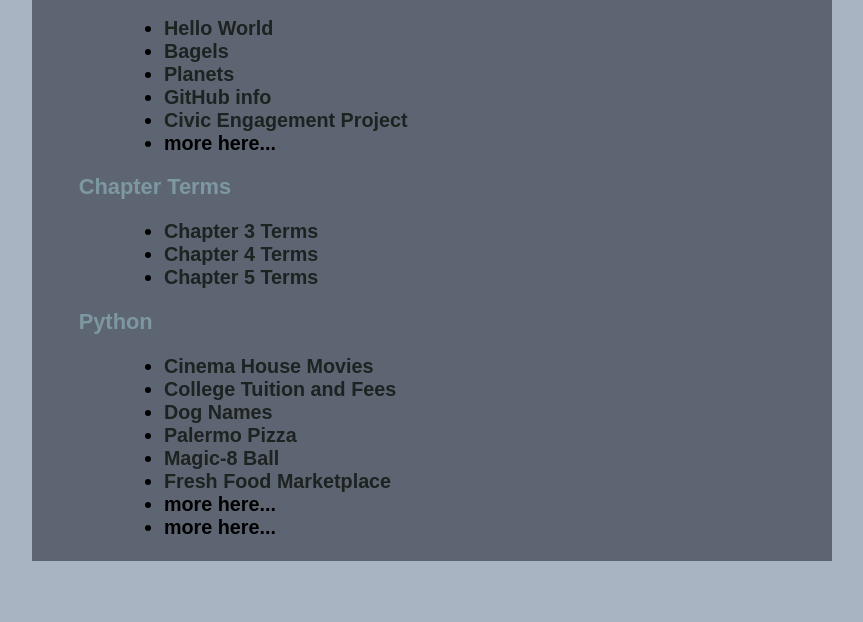
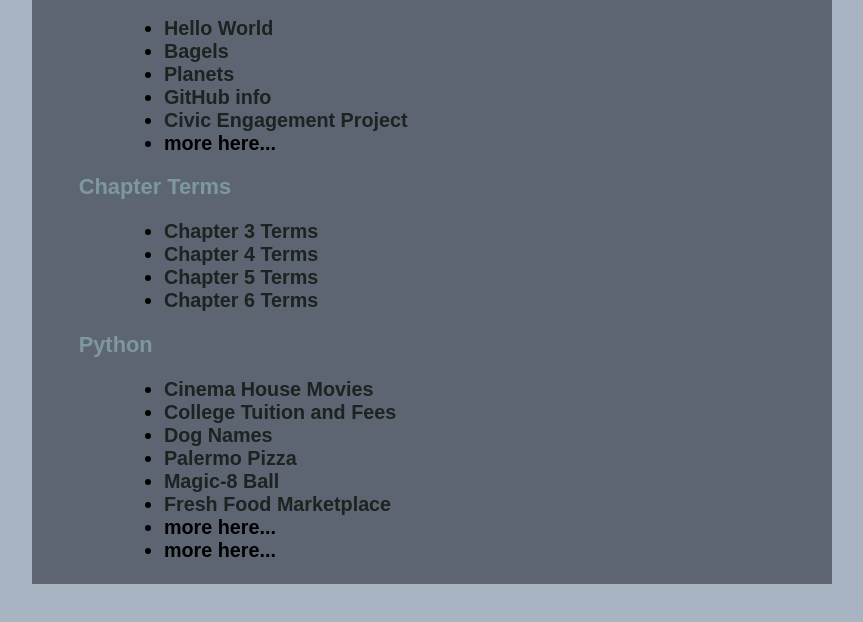
Before and after one commit to thughes-pvcc/thughes-pvcc.github.io, a plain HTML site: page index.html in a window 1280 px wide. Shown: the part 138-760 px from the top of the page, without its empty margins (208-1071 px from the left). Drawn offline with Linux system fonts and the light colour scheme.

Commit message:
Update index.html

```diff
--- a/index.html
+++ b/index.html
@@ -56,6 +56,7 @@
           <li><a href ="opsys.html">Chapter 3 Terms</a></li>
           <li><a href ="network.html">Chapter 4 Terms</a></li>
           <li><a href ="programming.html">Chapter 5 Terms</a></li>
+          <li><a href ="proglang.html">Chapter 6 Terms</a></li>
         </ul>
       </h3>
       <h2>Python</h2>
```
